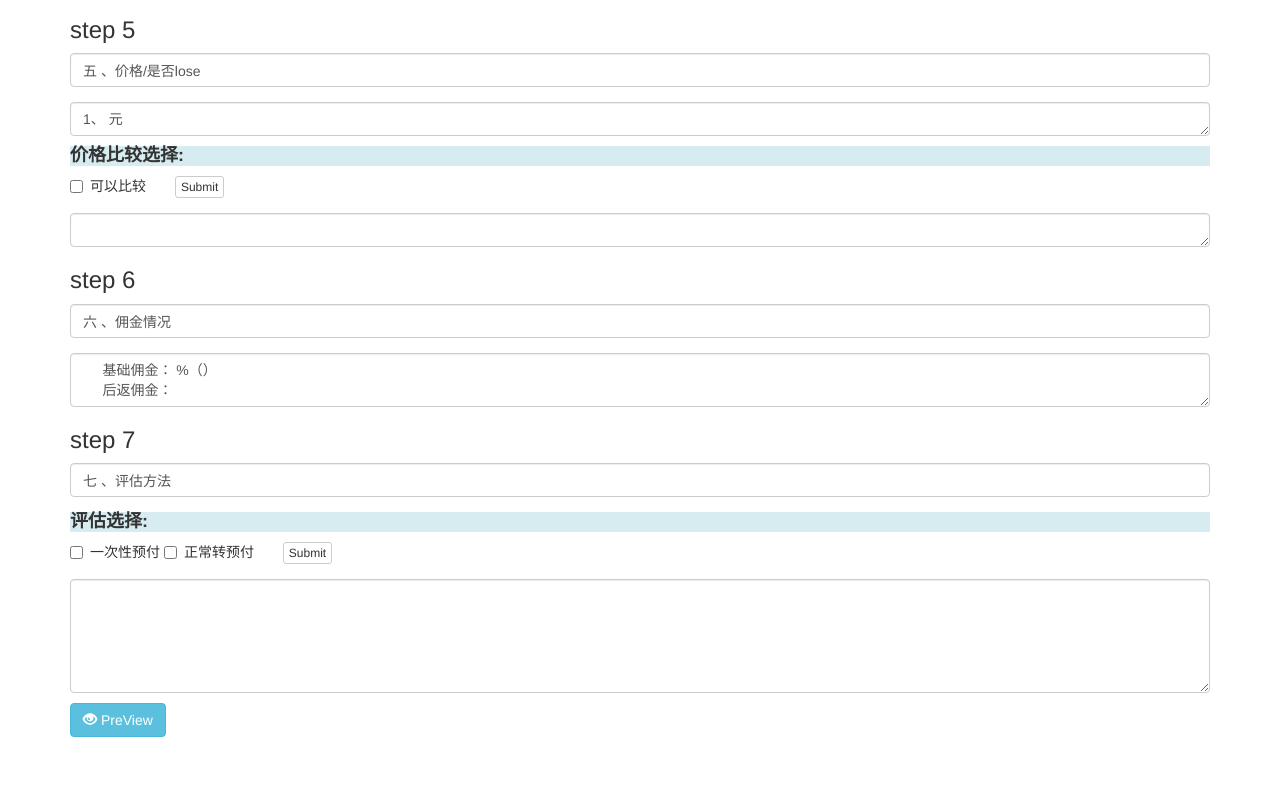
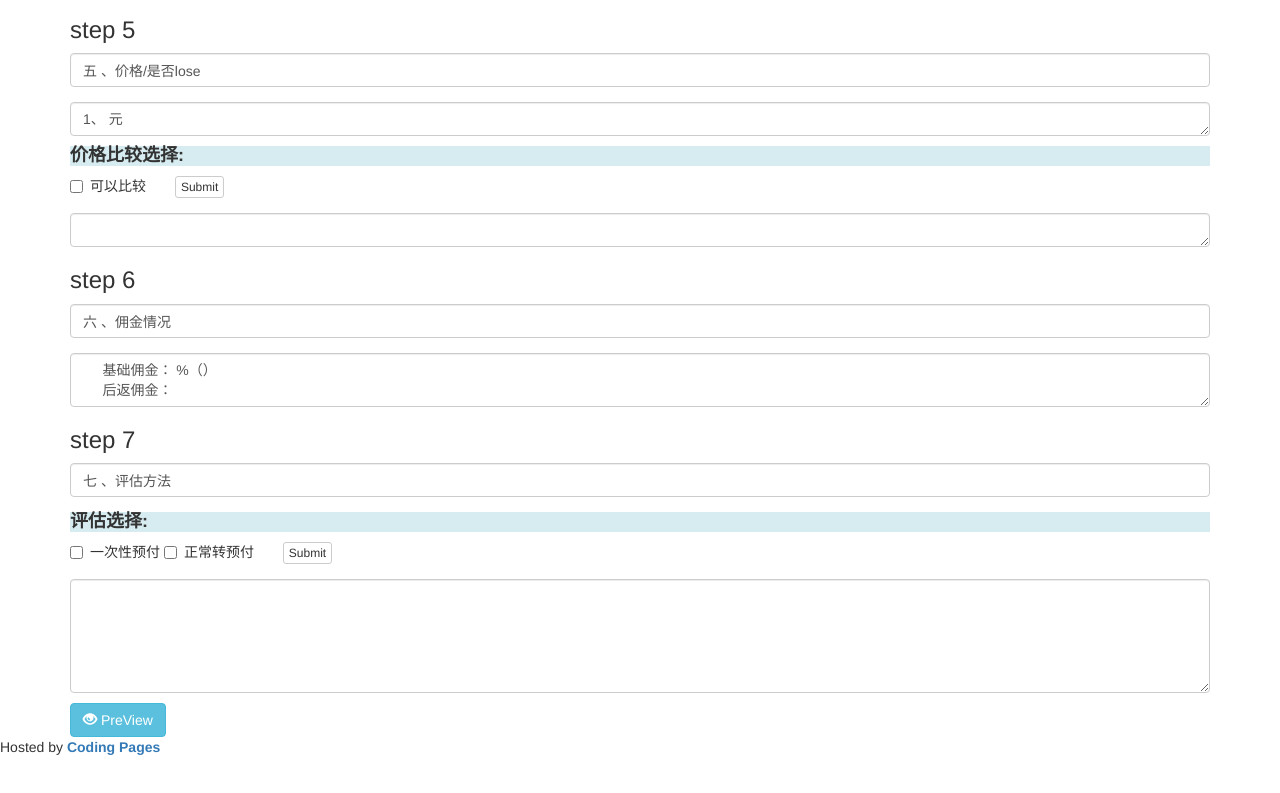
Before and after one commit to cshijiel/mt_prepay, a plain HTML site: page index.html in a window 1280 px wide. Shown: the part 1029-1822 px from the top of the page. Drawn offline with nearby package versions, Linux system fonts and the light colour scheme.

Commit message:
add Coding Pages link add Coding Pages link

```diff
--- a/index.html
+++ b/index.html
@@ -168,6 +168,11 @@
     </div>
     <!-- /container -->
 
+	<footer id="footer" class="footer">
+      	<div class="footer-inner">
+  			<p>Hosted by <a href="https://pages.coding.me" style="font-weight: bold">Coding Pages</a></p>
+		</div>
+    </footer>
 
 
     <!-- jQuery文件。务必在bootstrap.min.js 之前引入 -->
```
